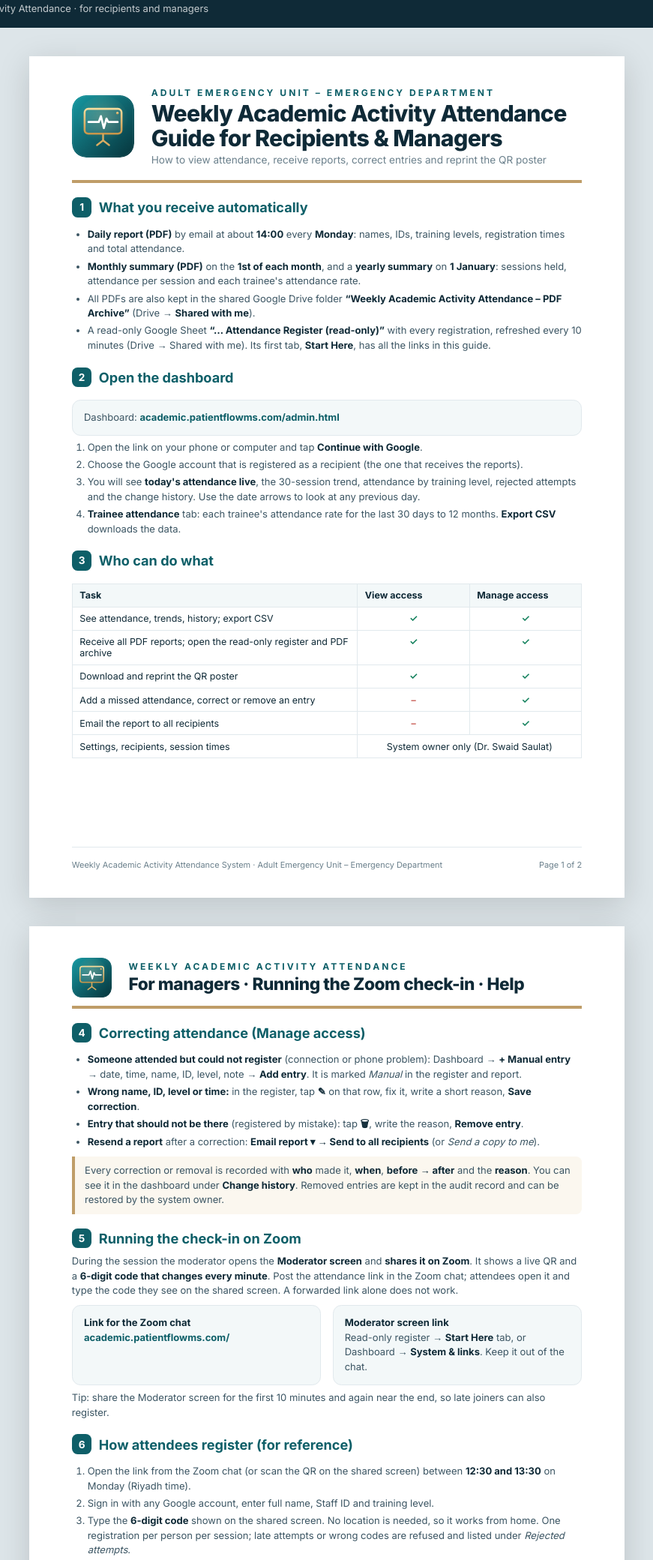
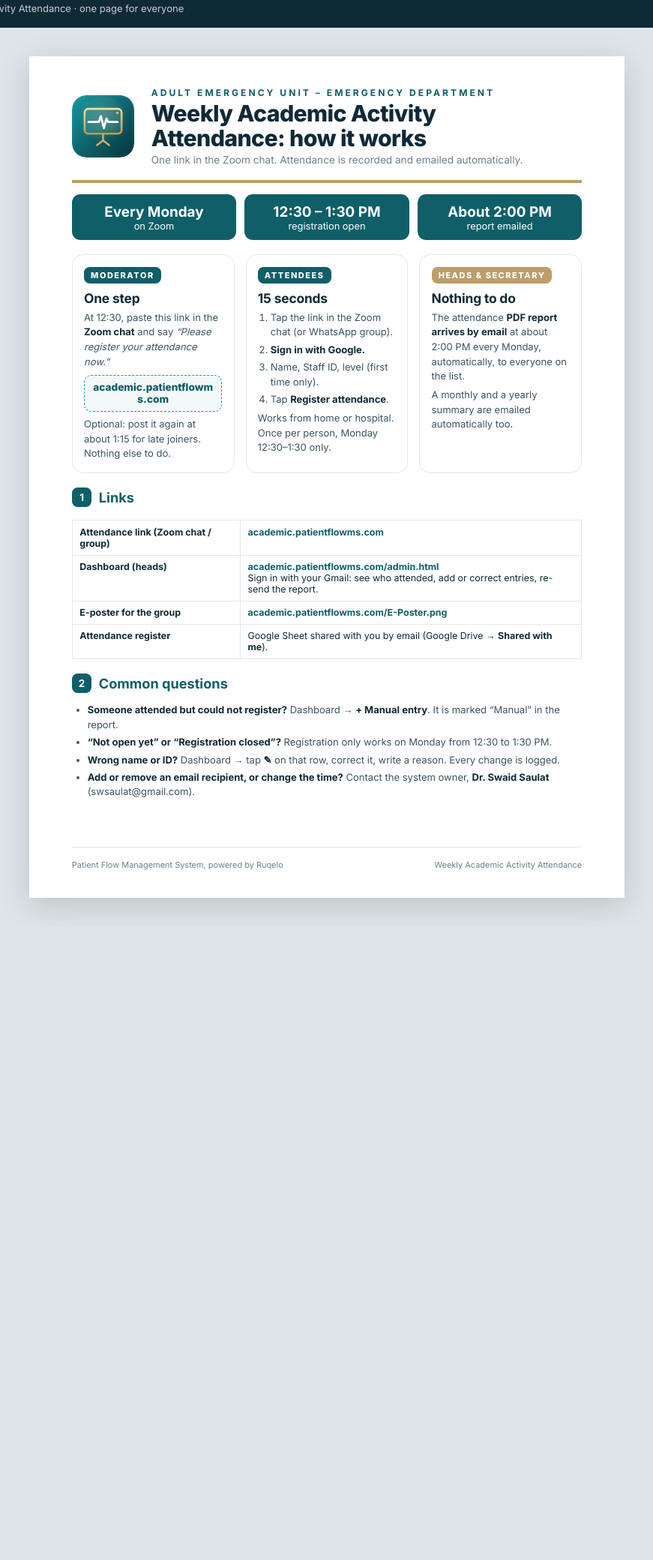
Before and after one commit to swsaulat/academic-activity, a plain HTML site: page guide.html in a window 1280 px wide. Shown: the part 15-2095 px from the top of the page at 75% size, without its empty margins (204-1075 px from the left). After the commit the page ends 1250 px from the top, so only its background shows below. Drawn offline with Linux system fonts and the light colour scheme.

Commit message:
Simpler check-in: link only, one-page guide, WhatsApp e-poster

```diff
--- a/guide.html
+++ b/guide.html
@@ -39,98 +39,88 @@
   .bar button { padding: 8px 14px; border-radius: 8px; border: 0; background: var(--gold); color: #fff; font: inherit; font-weight: 700; cursor: pointer; }
   @page { size: A4 portrait; margin: 0; }
   @media print { html, body { background: #fff; } .bar { display: none; } .page { margin: 0; box-shadow: none; page-break-after: always; min-height: 296mm; } .page:last-child { page-break-after: auto; } }
+  .who { display: grid; grid-template-columns: repeat(3, 1fr); gap: 4mm; margin-top: 5mm; }
+  .card { border: .3mm solid var(--line); border-radius: 4mm; padding: 4mm; background: #fff; }
+  .card .role { display: inline-block; font-size: 2.9mm; font-weight: 800; letter-spacing: .14em; text-transform: uppercase; color: #fff; background: var(--teal-d); border-radius: 2mm; padding: 1mm 2.4mm; }
+  .card.g .role { background: var(--gold); }
+  .card h3 { font-size: 4.6mm; margin: 2.5mm 0 1.5mm; letter-spacing: -.01em; }
+  .card ol, .card ul { padding-left: 4.5mm; }
+  .big { font-size: 3.6mm; font-weight: 800; color: var(--teal-d); background: var(--soft); border: .3mm dashed var(--teal); border-radius: 2.5mm; padding: 2mm 3mm; margin: 2mm 0; text-align: center; word-break: break-all; }
+  .links td:first-child { width: 33%; font-weight: 700; color: var(--ink); }
+  .when { display: flex; gap: 3mm; margin-top: 4mm; }
+  .when div { flex: 1; background: var(--teal-d); color: #fff; border-radius: 3mm; padding: 3mm; text-align: center; font-size: 3.4mm; }
+  .when b { display: block; color: #fff; font-size: 5mm; }
 </style>
 </head>
 <body>
-<div class="bar"><b>Guide</b><span style="opacity:.75">Weekly Academic Activity Attendance · for recipients and managers</span><span style="flex:1"></span><button onclick="window.print()">Print / Save as PDF</button></div>
+<div class="bar"><b>Guide</b><span style="opacity:.75">Weekly Academic Activity Attendance · one page for everyone</span><span style="flex:1"></span><button onclick="window.print()">Print / Save as PDF</button></div>
 
 <section class="page">
   <div class="head">
     <img src="logo.svg" alt="Weekly Academic Activity" style="border-radius:5mm">
     <div>
       <div class="t1">Adult Emergency Unit – Emergency Department</div>
-      <div class="t2">Weekly Academic Activity Attendance<br>Guide for Recipients &amp; Managers</div>
-      <div class="t3">How to view attendance, receive reports, correct entries and reprint the QR poster</div>
+      <div class="t2">Weekly Academic Activity<br>Attendance: how it works</div>
+      <div class="t3">One link in the Zoom chat. Attendance is recorded and emailed automatically.</div>
     </div>
   </div>
 
-  <h2><span class="n">1</span>What you receive automatically</h2>
+  <div class="when">
+    <div><b>Every Monday</b>on Zoom</div>
+    <div><b>12:30 – 1:30 PM</b>registration open</div>
+    <div><b>About 2:00 PM</b>report emailed</div>
+  </div>
+
+  <div class="who">
+    <div class="card">
+      <span class="role">Moderator</span>
+      <h3>One step</h3>
+      <p>At 12:30, paste this link in the <b>Zoom chat</b> and say <i>“Please register your attendance now.”</i></p>
+      <div class="big"><span data-u="">academic.patientflowms.com</span></div>
+      <p>Optional: post it again at about 1:15 for late joiners. Nothing else to do.</p>
+    </div>
+    <div class="card">
+      <span class="role">Attendees</span>
+      <h3>15 seconds</h3>
+      <ol>
+        <li>Tap the link in the Zoom chat (or WhatsApp group).</li>
+        <li><b>Sign in with Google.</b></li>
+        <li>Name, Staff ID, level (first time only).</li>
+        <li>Tap <b>Register attendance</b>.</li>
+      </ol>
+      <p style="margin-top:1.5mm">Works from home or hospital. Once per person, Monday 12:30–1:30 only.</p>
+    </div>
+    <div class="card g">
+      <span class="role">Heads &amp; Secretary</span>
+      <h3>Nothing to do</h3>
+      <p>The attendance <b>PDF report arrives by email</b> at about 2:00 PM every Monday, automatically, to everyone on the list.</p>
+      <p style="margin-top:1.5mm">A monthly and a yearly summary are emailed automatically too.</p>
+    </div>
+  </div>
+
+  <h2><span class="n">1</span>Links</h2>
+  <table class="links">
+    <tr><td>Attendance link (Zoom chat / group)</td><td><span class="link" data-u="">academic.patientflowms.com</span></td></tr>
+    <tr><td>Dashboard (heads)</td><td><span class="link" data-u="admin.html">academic.patientflowms.com/admin.html</span><br>Sign in with your Gmail: see who attended, add or correct entries, re-send the report.</td></tr>
+    <tr><td>E-poster for the group</td><td><span class="link" data-u="E-Poster.png">academic.patientflowms.com/E-Poster.png</span></td></tr>
+    <tr><td>Attendance register</td><td>Google Sheet shared with you by email (Google Drive → <b>Shared with me</b>).</td></tr>
+  </table>
+
+  <h2><span class="n">2</span>Common questions</h2>
   <ul>
-    <li><b>Daily report (PDF)</b> by email at about <b>14:00</b> every <b>Monday</b>: names, IDs, training levels, registration times and total attendance.</li>
-    <li><b>Monthly summary (PDF)</b> on the <b>1st of each month</b>, and a <b>yearly summary</b> on <b>1 January</b>: sessions held, attendance per session and each trainee's attendance rate.</li>
-    <li>All PDFs are also kept in the shared Google Drive folder <b>“Weekly Academic Activity Attendance – PDF Archive”</b> (Drive → <b>Shared with me</b>).</li>
-    <li>A read-only Google Sheet <b>“… Attendance Register (read-only)”</b> with every registration, refreshed every 10 minutes (Drive → Shared with me). Its first tab, <b>Start Here</b>, has all the links in this guide.</li>
+    <li><b>Someone attended but could not register?</b> Dashboard → <b>+ Manual entry</b>. It is marked “Manual” in the report.</li>
+    <li><b>“Not open yet” or “Registration closed”?</b> Registration only works on Monday from 12:30 to 1:30 PM.</li>
+    <li><b>Wrong name or ID?</b> Dashboard → tap <b>✎</b> on that row, correct it, write a reason. Every change is logged.</li>
+    <li><b>Add or remove an email recipient, or change the time?</b> Contact the system owner, <b>Dr. Swaid Saulat</b> (swsaulat@gmail.com).</li>
   </ul>
 
-  <h2><span class="n">2</span>Open the dashboard</h2>
-  <div class="box">
-    <p>Dashboard: <span class="link" data-u="admin.html">academic.patientflowms.com/admin.html</span></p>
-  </div>
-  <ol>
-    <li>Open the link on your phone or computer and tap <b>Continue with Google</b>.</li>
-    <li>Choose the Google account that is registered as a recipient (the one that receives the reports).</li>
-    <li>You will see <b>today's attendance live</b>, the 30-session trend, attendance by training level, rejected attempts and the change history. Use the date arrows to look at any previous day.</li>
-    <li><b>Trainee attendance</b> tab: each trainee's attendance rate for the last 30 days to 12 months. <b>Export CSV</b> downloads the data.</li>
-  </ol>
-
-  <h2><span class="n">3</span>Who can do what</h2>
-  <table>
-    <tr><th>Task</th><th style="width:22%">View access</th><th style="width:22%">Manage access</th></tr>
-    <tr><td>See attendance, trends, history; export CSV</td><td class="y">✓</td><td class="y">✓</td></tr>
-    <tr><td>Receive all PDF reports; open the read-only register and PDF archive</td><td class="y">✓</td><td class="y">✓</td></tr>
-    <tr><td>Download and reprint the QR poster</td><td class="y">✓</td><td class="y">✓</td></tr>
-    <tr><td>Add a missed attendance, correct or remove an entry</td><td class="x">–</td><td class="y">✓</td></tr>
-    <tr><td>Email the report to all recipients</td><td class="x">–</td><td class="y">✓</td></tr>
-    <tr><td>Settings, recipients, session times</td><td colspan="2" style="text-align:center">System owner only (Dr. Swaid Saulat)</td></tr>
-  </table>
-
-  <div class="foot"><span>Weekly Academic Activity Attendance System · Adult Emergency Unit – Emergency Department</span><span>Page 1 of 2</span></div>
-</section>
-
-<section class="page">
-  <div class="head" style="padding-bottom:3mm">
-    <img src="logo.svg" alt="" style="height:14mm;border-radius:3.5mm">
-    <div><div class="t1">Weekly Academic Activity Attendance</div><div class="t2" style="font-size:6mm">For managers · Running the Zoom check-in · Help</div></div>
-  </div>
-
-  <h2><span class="n">4</span>Correcting attendance (Manage access)</h2>
-  <ul>
-    <li><b>Someone attended but could not register</b> (connection or phone problem): Dashboard → <b>+ Manual entry</b> → date, time, name, ID, level, note → <b>Add entry</b>. It is marked <i>Manual</i> in the register and report.</li>
-    <li><b>Wrong name, ID, level or time:</b> in the register, tap <b>✎</b> on that row, fix it, write a short reason, <b>Save correction</b>.</li>
-    <li><b>Entry that should not be there</b> (registered by mistake): tap <b>🗑</b>, write the reason, <b>Remove entry</b>.</li>
-    <li><b>Resend a report</b> after a correction: <b>Email report ▾ → Send to all recipients</b> (or <i>Send a copy to me</i>).</li>
-  </ul>
-  <div class="tip"><p>Every correction or removal is recorded with <b>who</b> made it, <b>when</b>, <b>before → after</b> and the <b>reason</b>. You can see it in the dashboard under <b>Change history</b>. Removed entries are kept in the audit record and can be restored by the system owner.</p></div>
-
-  <h2><span class="n">5</span>Running the check-in on Zoom</h2>
-  <p>During the session the moderator opens the <b>Moderator screen</b> and <b>shares it on Zoom</b>. It shows a live QR and a <b>6-digit code that changes every minute</b>. Post the attendance link in the Zoom chat; attendees open it and type the code they see on the shared screen. A forwarded link alone does not work.</p>
-  <div class="grid2">
-    <div class="box"><p><b>Link for the Zoom chat</b><br><span class="link" data-u="">academic.patientflowms.com</span></p></div>
-    <div class="box"><p><b>Moderator screen link</b><br>Read-only register → <b>Start Here</b> tab, or Dashboard → <b>System &amp; links</b>. Keep it out of the chat.</p></div>
-  </div>
-  <p style="margin-top:2mm">Tip: share the Moderator screen for the first 10 minutes and again near the end, so late joiners can also register.</p>
-
-  <h2><span class="n">6</span>How attendees register (for reference)</h2>
-  <ol>
-    <li>Open the link from the Zoom chat (or scan the QR on the shared screen) between <b>12:30 and 13:30</b> on Monday (Riyadh time).</li>
-    <li>Sign in with any Google account, enter full name, Staff ID and training level.</li>
-    <li>Type the <b>6-digit code</b> shown on the shared screen. No location is needed, so it works from home. One registration per person per session; late attempts or wrong codes are refused and listed under <i>Rejected attempts</i>.</li>
-  </ol>
-
-  <h2><span class="n">7</span>Help</h2>
-  <ul>
-    <li><b>“No dashboard access”:</b> you are signed in with a different Google account. Tap <b>Sign out</b> and choose the account that receives the reports.</li>
-    <li><b>A trainee says “ID linked to another account”:</b> they used a different Google account before. Add their attendance manually and tell the system owner.</li>
-    <li><b>Changes to times, recipients or settings:</b> contact the system owner, <b>Dr. Swaid Saulat</b> (swsaulat@gmail.com).</li>
-  </ul>
-
-  <div class="foot"><span>Patient Flow Management System, powered by Ruqelo</span><span>Page 2 of 2</span></div>
+  <div class="foot"><span>Patient Flow Management System, powered by Ruqelo</span><span>Weekly Academic Activity Attendance</span></div>
 </section>
 <script src="config.js"></script>
 <script>
   // Show this site's own address so the guide stays correct if the site moves to a new domain.
-  (function () { var cfg = (window.MR_CONFIG && window.MR_CONFIG.ATTENDEE_URL) || ''; var base = (cfg || new URL('./', location.href).href).replace(/^https?:\/\//, ''); if (!cfg && /^(localhost|127\.)/.test(base)) return;
-    document.querySelectorAll('[data-u]').forEach(function (el) { el.textContent = base + el.getAttribute('data-u'); }); })();
+  (function () { var cfg = (window.MR_CONFIG && window.MR_CONFIG.ATTENDEE_URL) || ''; var base = (cfg || new URL('./', location.href).href).replace(/^https?:\/\//, '').replace(/\/$/, ''); if (!cfg && /^(localhost|127\.)/.test(base)) return;
+    document.querySelectorAll('[data-u]').forEach(function (el) { var u = el.getAttribute('data-u'); el.textContent = base + (u ? '/' + u : ''); }); })();
 </script>
 </body>
 </html>
```
Also changed, not shown: admin.html (+1 -1 lines), eposter.html (added, +97 -0 lines), poster.html (+2 -2 lines), E-Poster.png (added), 2 other files.
